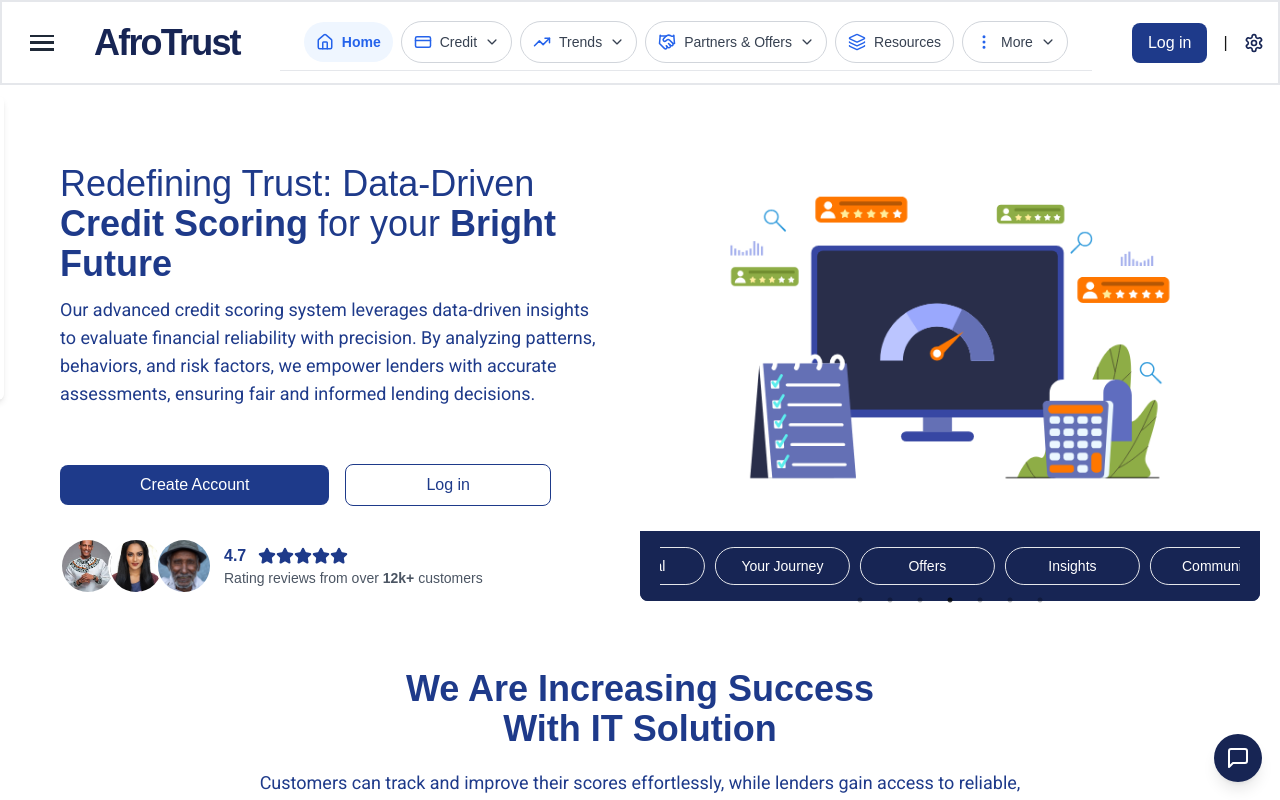
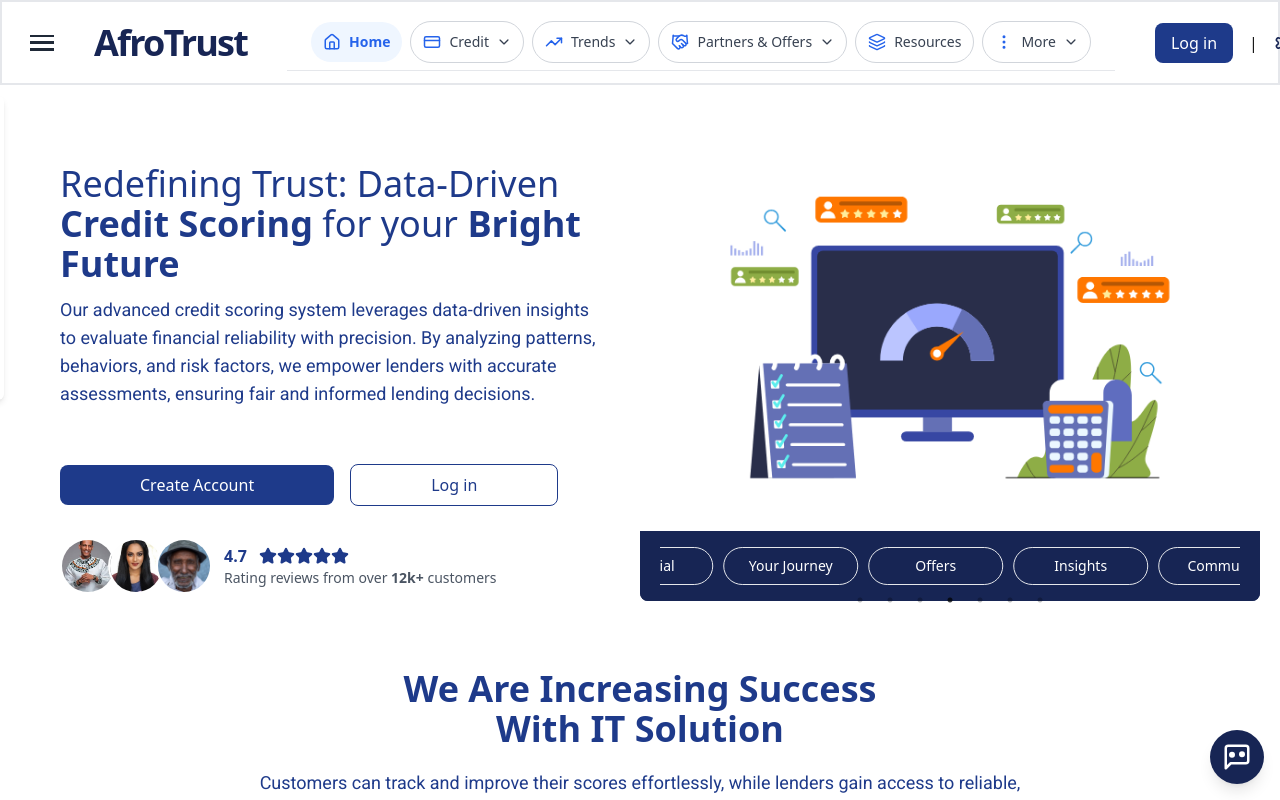
Before and after one commit to Yared-Yemane/credit, a Next.js app: page / in a window 1280 px wide. Shown: the top 800 px of the page. Built offline with nearby package versions, Linux system fonts and the light colour scheme.

Commit message:
chat icon

```diff
--- a/app/components/ChatIcon.jsx
+++ b/app/components/ChatIcon.jsx
@@ -1,46 +1,99 @@
 "use client";
 
-import { useState } from "react";
-// import { Chat } from "lucide-react"; // Using Lucide icons, you can replace with any other icon library
-import { MessageSquareIcon } from "lucide-react";
+import { useState, useEffect } from "react";
+import { MessageSquareIcon, X } from "lucide-react";
+import { motion, AnimatePresence } from "framer-motion";
 
 const ChatIcon = () => {
   const [isOpen, setIsOpen] = useState(false);
+  const [showDots, setShowDots] = useState(true);
 
   const toggleChatWindow = () => {
     setIsOpen(!isOpen);
   };
 
+  // Make dots appear and disappear in intervals
+  useEffect(() => {
+    const interval = setInterval(() => {
+      setShowDots((prev) => !prev);
+    }, 3000); // Dots swing every 3 seconds
+
+    return () => clearInterval(interval);
+  }, []);
+
   return (
-    <div className="fixed bottom-4 right-4 z-50 border-2 border-white rounded-full">
-      {/* Chat Icon */}
-      <div
+    <div className="fixed bottom-4 right-4 z-50">
+      {/* Chat Icon with Swinging Dots */}
+      <motion.div
+        whileHover={{ scale: 1.1 }}
+        whileTap={{ scale: 0.9 }}
         onClick={toggleChatWindow}
-        className="bg-blue-950 text-white p-3 rounded-full shadow-lg cursor-pointer hover:bg-blue-600 transition-all duration-300"
+        className="relative bg-blue-950 text-white p-3 rounded-full shadow-lg cursor-pointer hover:bg-blue-600 transition-all duration-300"
       >
-        <MessageSquareIcon size={24} />
+        <MessageSquareIcon size={30} />
+
+        {/* Swinging Dots (Only when chat is closed) */}
+        {!isOpen && showDots && (
+          <motion.div
+            className="absolute top-[22px] left-1/2 -translate-x-1/2 flex space-x-1"
+            initial={{ opacity: 0 }}
+            animate={{ opacity: 1 }}
+          >
+            {[0, 1].map((i) => (
+              <motion.span
+                key={i}
+                className="w-1.5 h-1.5 bg-white rounded-full"
+                animate={{
+                  y: [0, -2, 0], // Swing up and down
+                }}
+                transition={{
+                  duration: 0.5,
+                  repeat: 3, // Swings 3 times per interval
+                  repeatType: "reverse",
+                  delay: i * 0.2, // Stagger for a wave effect
+                }}
+              />
+            ))}
+          </motion.div>
+        )}
+      </motion.div>
+
+      {/* Animated Chat Window */}
+      <AnimatePresence>
+        {isOpen && (
+          <motion.div
+            initial={{ opacity: 0, scale: 0.8, y: 30 }}
+            animate={{ opacity: 1, scale: 1, y: 0 }}
+            exit={{ opacity: 0, scale: 0.8, y: 30 }}
+            transition={{ duration: 0.3, ease: "easeInOut" }}
+            className="fixed bottom-[70px] right-7 w-80 h-96 bg-white border rounded-lg shadow-xl p-4"
+          >
+            <div className="flex justify-between items-center">
+              <h3 className="font-semibold text-lg">Chat with us</h3>
+              <button
+                onClick={toggleChatWindow}
+                className="text-gray-500 hover:text-gray-800 transition"
+              >
+                <X size={20} />
+              </button>
             </div>
 
-      {/* Chat Window (Hidden initially) */}
-      {isOpen && (
-        <div className="fixed bottom-[70px] right-7 w-80 h-96 bg-white border rounded-lg shadow-lg p-4">
-          <div className="flex justify-between items-center">
-            <h3 className="font-semibold text-lg">Chat with us</h3>
-            <button onClick={toggleChatWindow} className="text-gray-500">
-              X
-            </button>
-          </div>
-          {/* Chat messages go here */}
-          <div className="flex-1 overflow-y-auto mt-4">
-            {/* Example messages */}
-            <div className="mb-2 text-sm text-gray-700">
+            {/* Chat messages */}
+            <motion.div
+              initial={{ opacity: 0, y: 10 }}
+              animate={{ opacity: 1, y: 0 }}
+              transition={{ duration: 0.3, ease: "easeInOut", delay: 0.1 }}
+              className="flex-1 overflow-y-auto mt-4 text-sm text-gray-700"
+            >
+              <div className="mb-2">
                 <strong>Support:</strong> How can I assist you today?
               </div>
-            <div className="mb-2 text-sm text-gray-700">
+              <div className="mb-2">
                 <strong>You:</strong> I need help with my account.
               </div>
-          </div>
-          {/* Input field for user */}
+            </motion.div>
+
+            {/* Input field */}
             <div className="mt-4">
               <input
                 type="text"
@@ -48,8 +101,9 @@
                 className="w-full p-2 border rounded-md text-sm"
               />
             </div>
-        </div>
+          </motion.div>
         )}
+      </AnimatePresence>
     </div>
   );
 };
--- a/app/components/Hero.jsx
+++ b/app/components/Hero.jsx
@@ -9,7 +9,7 @@
 const Hero = () => {
   const HeroMenuData = HeroMenu;
   return (
-    <div className=" grid grid-cols-2 pt-36 px-5 pb-5">
+    <div className=" grid grid-cols-2 pt-36 px-5 pb-5 font-sans">
       <div className=" flex flex-col justify-b px-10 pt-5 gap-14 text-blue-900">
         <div className=" flex flex-col gap-3">
           <h1 className=" text-left text-4xl">
--- a/app/components/KeyFeatures.jsx
+++ b/app/components/KeyFeatures.jsx
@@ -61,7 +61,7 @@
 
 const KeyFeatures = () => {
   return (
-    <div className="py-12 px-5">
+    <div className="py-12 px-5 font-sans">
       <h1 className="text-center text-blue-900 font-bold max-w-lg mx-auto mb-5 text-4xl">
         We Are Increasing Success With IT Solution
       </h1>
--- a/app/components/MoreDetails.jsx
+++ b/app/components/MoreDetails.jsx
@@ -2,7 +2,7 @@
 
 const MoreDetails = () => {
   return (
-    <div className="relative bg-[#F7F4EC] w-full h-auto flex justify-center items-center px-8 md:px-16 text-center overflow-hidden">
+    <div className="relative bg-[#F7F4EC] w-full h-auto font-sans flex justify-center items-center px-8 md:px-16 text-center overflow-hidden">
       {/* Background Grid using CSS */}
       <div className="absolute inset-0 bg-[url('/grid-pattern.svg')] opacity-40"></div>
 
--- a/app/components/PricingPlan.jsx
+++ b/app/components/PricingPlan.jsx
@@ -97,7 +97,7 @@
 
 const PricingPlan = () => {
   return (
-    <div className=" pt-16">
+    <div className=" pt-16 font-sans">
       {" "}
       <div className="bg-yellow-200 text-yellow-800 mb-3 ml-16 px-3 py-1 inline-block rounded-full text-sm font-semibold">
         PACKAGES
--- a/app/components/SideBar.jsx
+++ b/app/components/SideBar.jsx
@@ -33,7 +33,7 @@
         {/* 🔷 Overlay */}
         <div
           ref={overlayRef}
-          className={`fixed inset-0 bg-black bg-opacity-50 z-10 transition-opacity duration-100 ${
+          className={`fixed inset-0 bg-black bg-opacity-50 z-10 transition-opacity font-sans duration-100 ${
             isSidebarOpen ? "opacity-100 visible" : "opacity-0 invisible"
           }`}
           onClick={closeSidebar}
--- a/app/components/navbar/NavBar.jsx
+++ b/app/components/navbar/NavBar.jsx
@@ -38,7 +38,7 @@
 
   return (
     <div
-      className={`fixed top-0 left-0 w-full bg-white z-50 flex justify-between items-center gap-10 py-3 pl-5 pr-14 border-2 transition-transform duration-500 ease-in-out ${
+      className={`fixed top-0 left-0 w-full font-sans bg-white z-50 flex justify-between items-center gap-10 py-3 pl-5 pr-14 border-2 transition-transform duration-500 ease-in-out ${
         isVisible ? "translate-y-0" : "-translate-y-full"
       }`}
     >
--- a/app/components/navbar/NavMenus.jsx
+++ b/app/components/navbar/NavMenus.jsx
@@ -11,7 +11,7 @@
   const NavBarMenusData = NavBarMenus;
 
   return (
-    <div className="sticky w-full bg-white border-b border-gray-200">
+    <div className="sticky w-full bg-white border-b border-gray-200 font-sans">
       <div className="flex items-center justify-start gap-2 h-14 text-gray-700 text-sm font-medium px-6 relative">
         {NavBarMenusData.map((menu, index) => {
           const Icon = menu.icon;
```
Also changed, not shown: app/auth/page.jsx (added). Lines whose indentation alone changed are shown as unchanged.
